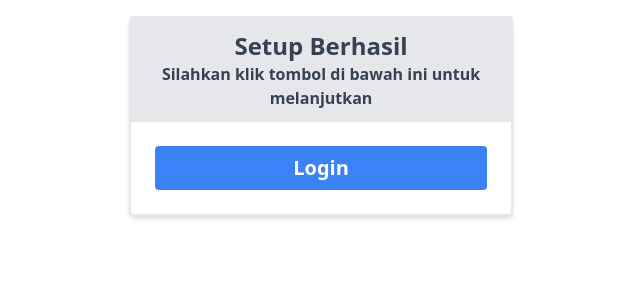
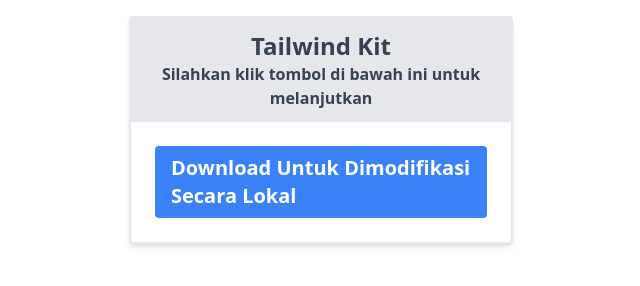
Before and after one commit to itsmebroarif/template_tailwindcss, a website: page index.html in a window 1280 px wide. Shown: the whole page, without its empty margins (319-959 px from the left). Drawn offline with Linux system fonts and the light colour scheme.

Commit message:
Rapihin Dikit
Alat Bantu Supaya Gausah Riweh Riweh Tinggal npm install aja jebret langsung pake

```diff
--- a/index.html
+++ b/index.html
@@ -15,13 +15,13 @@
                 <div class="flex flex-col break-words bg-white border border-2 rounded shadow-md">
                     <div class="font-semibold bg-gray-200 text-gray-700 py-3 px-6 mb-0">
                         <div class="text-center">
-                            <h1 class="text-2xl font-bold">Setup Berhasil</h1>
+                            <h1 class="text-2xl font-bold">Tailwind Kit</h1>
                             <p class="text-gray-700 text-base">Silahkan klik tombol di bawah ini untuk melanjutkan</p>
                         </div>
                     </div>
                     <div class="w-full p-6">
-                        <a class="flex items-center justify-center bg-blue-500 hover:bg-blue-700 text-white font-bold py-2 px-4 rounded">
-                            <span class="text-xl">Login</span>
+                        <a href="https://github.com/itsmebroarif/template_tailwindcss" class="flex items-center justify-center bg-blue-500 hover:bg-blue-700 text-white font-bold py-2 px-4 rounded">
+                            <span class="text-xl">Download Untuk Dimodifikasi Secara Lokal</span>
                         </a>
                     </div>
                 </div>
```
